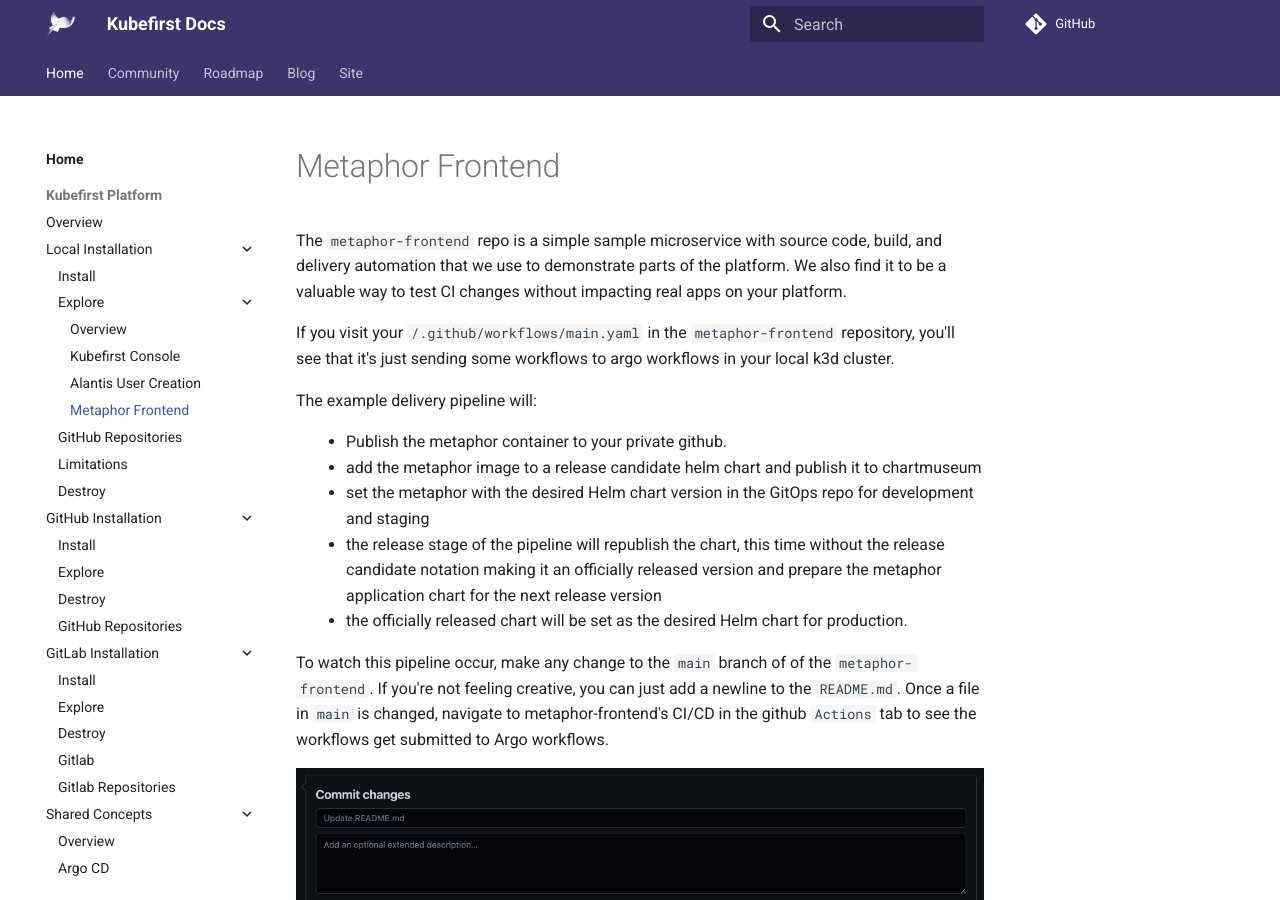
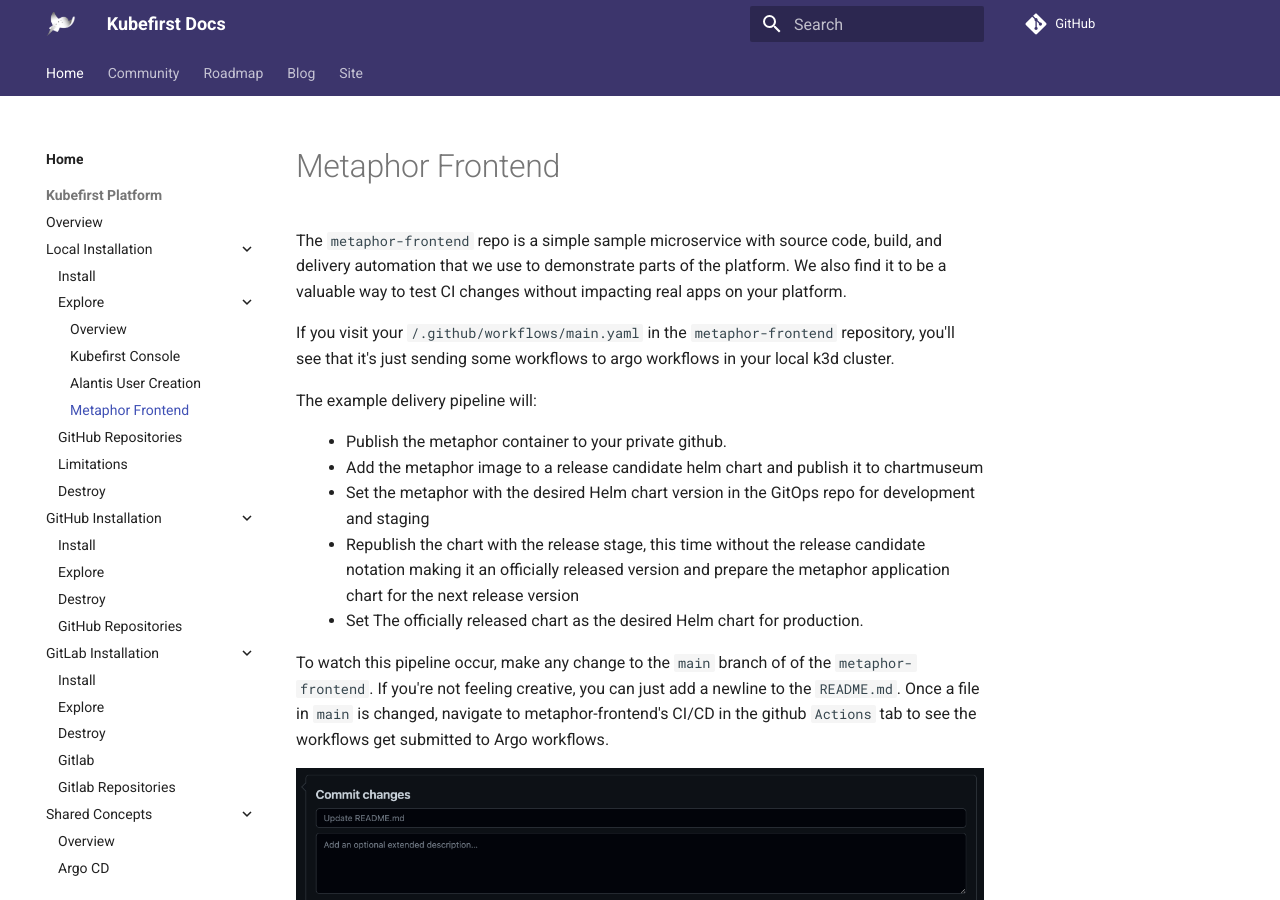
Before and after one commit to konstructio/kubefirst, an MkDocs documentation site: the page built from docs/kubefirst/local/explore/metaphor.md, in a window 1280 px wide and 900 px high. Built offline with MkDocs 1.6.1 and Material for MkDocs 9.7.7, drawn with Linux system fonts in a browser that asks for light colours; comment, search, counter and statistics services are not loaded.

Commit message:
fix(docs): active phrasing and capitalization

```diff
--- a/docs/kubefirst/local/explore/metaphor.md
+++ b/docs/kubefirst/local/explore/metaphor.md
@@ -5,10 +5,10 @@
 The example delivery pipeline will:
 
 - Publish the metaphor container to your private github.
-- add the metaphor image to a release candidate helm chart and publish it to chartmuseum
-- set the metaphor with the desired Helm chart version in the GitOps repo for development and staging
-- the release stage of the pipeline will republish the chart, this time without the release candidate notation making it an officially released version and prepare the metaphor application chart for the next release version
-- the officially released chart will be set as the desired Helm chart for production.
+- Add the metaphor image to a release candidate helm chart and publish it to chartmuseum
+- Set the metaphor with the desired Helm chart version in the GitOps repo for development and staging
+- Republish the chart with the release stage, this time without the release candidate notation making it an officially released version and prepare the metaphor application chart for the next release version
+- Set The officially released chart as the desired Helm chart for production.
 
 To watch this pipeline occur, make any change to the `main` branch of of the `metaphor-frontend`. If you're not feeling creative, you can just add a newline to the `README.md`. Once a file in `main` is changed, navigate to metaphor-frontend's CI/CD in the github `Actions` tab to see the workflows get submitted to Argo workflows.
 
```
Also changed, not shown: docs/kubefirst/local/explore/overview.md (+2 -2 lines).
